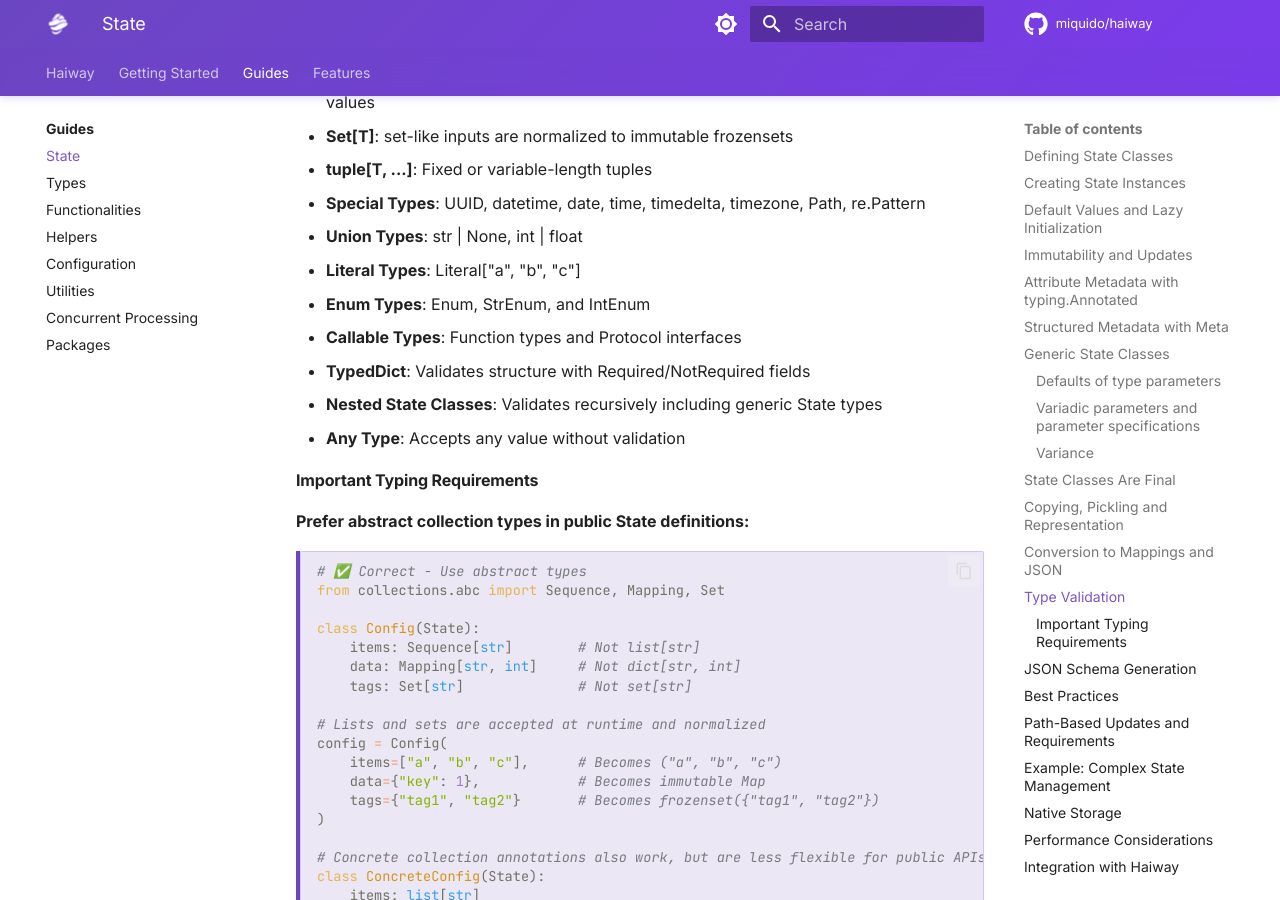
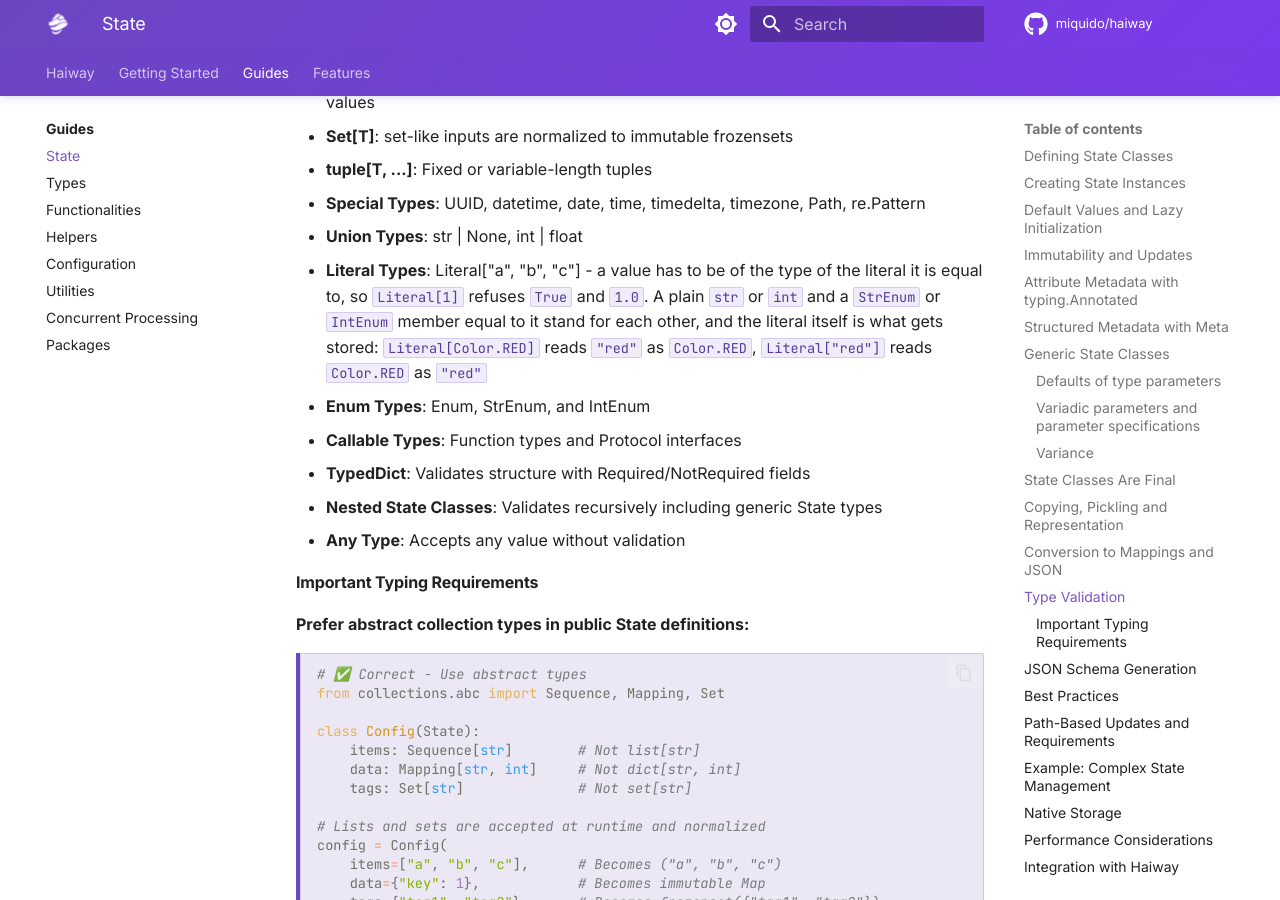
Before and after one commit to miquido/haiway, an MkDocs documentation site: the page built from docs/guides/state.md, in a window 1280 px wide and 900 px high, scrolled down 8683 px. Built offline with MkDocs 1.6.1 and Material for MkDocs 9.7.7, drawn with Linux system fonts in a browser that asks for light colours; comment, search, counter and statistics services are not loaded.

Commit message:
Document literal matching and correct the measured mapping speedup
Co-Authored-By: Claude Fable 5.2 <noreply@anthropic.com>

```diff
--- a/docs/guides/state.md
+++ b/docs/guides/state.md
@@ -383,7 +383,10 @@ State classes perform thorough type validation for all supported Python types:
   - **tuple[T, ...]**: Fixed or variable-length tuples
 - **Special Types**: UUID, datetime, date, time, timedelta, timezone, Path, re.Pattern
 - **Union Types**: str | None, int | float
-- **Literal Types**: Literal["a", "b", "c"]
+- **Literal Types**: Literal["a", "b", "c"] - a value has to be of the type of the literal it is
+  equal to, so `Literal[1]` refuses `True` and `1.0`. A plain `str` or `int` and a `StrEnum` or
+  `IntEnum` member equal to it stand for each other, and the literal itself is what gets stored:
+  `Literal[Color.RED]` reads `"red"` as `Color.RED`, `Literal["red"]` reads `Color.RED` as `"red"`
 - **Enum Types**: Enum, StrEnum, and IntEnum
 - **Callable Types**: Function types and Protocol interfaces
 - **TypedDict**: Validates structure with Required/NotRequired fields
```
Also changed, not shown: CHANGELOG.md (+3 -2 lines).
